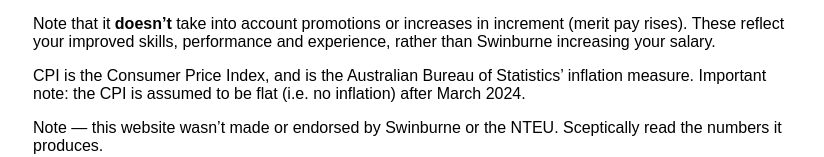
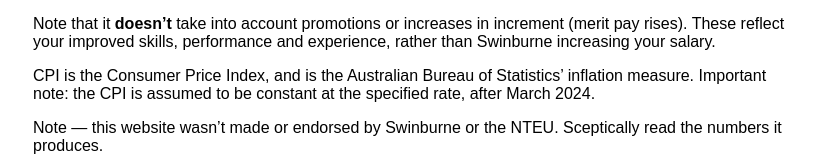
Before and after one commit to pwc/swinburne-eba-calculator, a React (Create React App) app in the folder swinburne-eba-calculator/: page / in a window 1280 px wide. Shown: the part 169-326 px from the top of the page, without its empty margins (227-1051 px from the left). Built offline with nearby package versions, Linux system fonts and the light colour scheme.

Commit message:
Fix CPI instruction

```diff
--- a/swinburne-eba-calculator/src/App.tsx
+++ b/swinburne-eba-calculator/src/App.tsx
@@ -471,7 +471,7 @@
 		<p>Swinburne has proposed a new enterprise bargaining agreement (EBA) with pay rises over the forthcoming three years.</p>
 		<p>This raises the question: how well have our raises (since 2017) kept pace with inflation? <b>This application helps you answer that question.</b></p>
 		<p>Note that it <b>doesn’t</b> take into account promotions or increases in increment (merit pay rises). These reflect your improved skills, performance and experience, rather than Swinburne increasing your salary.</p>
-		<p>CPI is the Consumer Price Index, and is the Australian Bureau of Statistics’ inflation measure. Important note: the CPI is assumed to be flat (i.e. no inflation) after March 2024.</p>
+		<p>CPI is the Consumer Price Index, and is the Australian Bureau of Statistics’ inflation measure. Important note: the CPI is assumed to be constant at the specified rate, after March 2024.</p>
 		<p>Note — this website wasn’t made or endorsed by Swinburne or the NTEU. Sceptically read the numbers it produces.</p>
 		<p className="attribution">Data: Australian Bureau of Statistics, Swinburne University of Technology,
 Academic &amp; General Staff Enterprise
```
